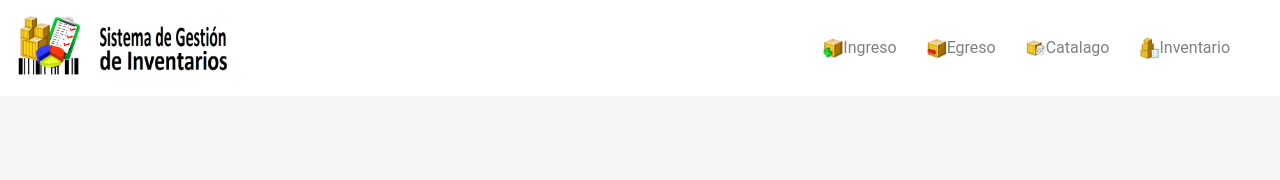
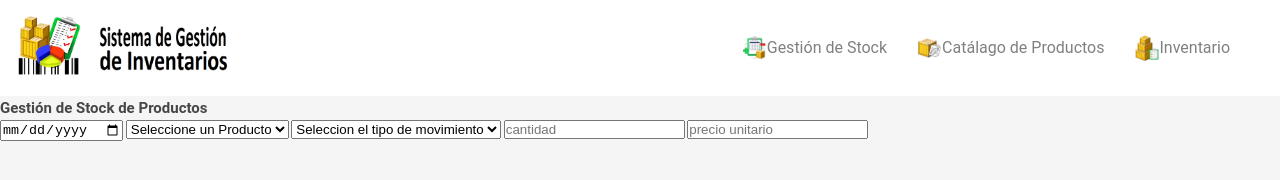
Before and after one commit to nydsanchez/IMS, a website: page index.html in a window 1280 px wide. Drawn offline with Linux system fonts and the light colour scheme.

Commit message:
style menu

```diff
--- a/index.html
+++ b/index.html
@@ -19,23 +19,14 @@
           <li>
             <a href="#">
               <img
-                src="./img/ingresoProd.png"
+                src="./img/gestionInventario.png"
                 alt="ingresoProd"
                 class="menu__ico"
               />
-              Ingreso</a
+              Gestión de Stock</a
             >
           </li>
-          <li>
-            <a href="#">
-              <img
-                src="./img/egresoProd.png"
-                alt="egresoProd"
-                class="menu__ico"
-              />
-              Egreso</a
-            >
-          </li>
+
           <li>
             <a href="#">
               <img
@@ -43,7 +34,7 @@
                 alt="CatalagoProductos"
                 class="menu__ico"
               />
-              Catalago</a
+              Catálago de Productos</a
             >
           </li>
           <li>
@@ -59,6 +50,24 @@
         </ul>
       </nav>
     </header>
+    <section id="gstionStock">
+      <form>
+        <h2>Gestión de Stock de Productos</h2>
+        <input type="date" placeholder="fecha" />
+        <select name="productos" id="productos">
+          <option value="">Seleccione un Producto</option>
+        </select>
+        <select name="movimiento" id="movimiento">
+          <option value="">Seleccion el tipo de movimiento</option>
+          <option value="1">Compra</option>
+          <option value="2">Venta</option>
+          <option value="3">Traslado</option>
+          <option value="4">Devolucion</option>
+        </select>
+        <input type="number" placeholder="cantidad" />
+        <input type="number" placeholder="precio unitario" />
+      </form>
+    </section>
     <script src="./js/ingreso.js"></script>
   </body>
 </html>
--- a/scss/components/_menu.scss
+++ b/scss/components/_menu.scss
@@ -18,5 +18,6 @@
 }
 
 .menu__ico {
-  width: 2rem;
+  width: 2.5rem;
+  height: auto;
 }
```
Also changed, not shown: css/main.css, img/gestionInventario.png (added), 1 other file.
